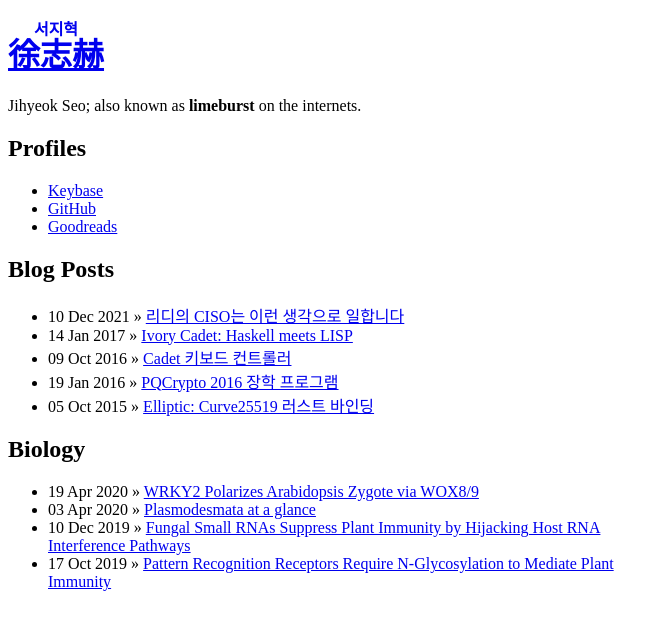
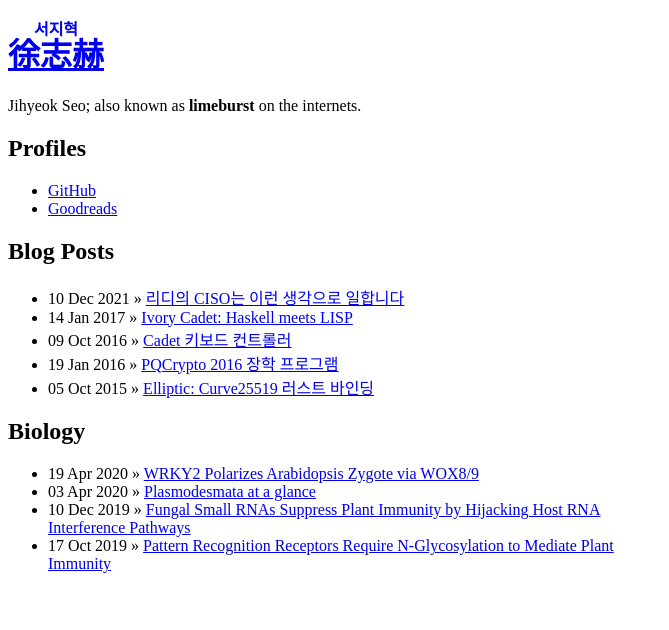
Before and after one commit to limeburst/limeburst.github.io, a Jekyll site: the page built from index.html, in a window 1280 px wide. Shown: the top 630 px of the page, without its empty margins (0-669 px from the left). Built offline with Jekyll 4.4.1, drawn with Linux system fonts in a browser that asks for light colours.

Commit message:
Remove link to Keybase

```diff
--- a/index.html
+++ b/index.html
@@ -7,7 +7,6 @@ title: Jihyeok Seo
 
 <h2>Profiles</h2>
 <ul>
-  <li><a href="https://keybase.io/limeburst">Keybase</a></li>
   <li><a href="https://github.com/limeburst">GitHub</a></li>
   <li><a href="https://goodreads.com/limeburst">Goodreads</a></li>
 </ul>
```
